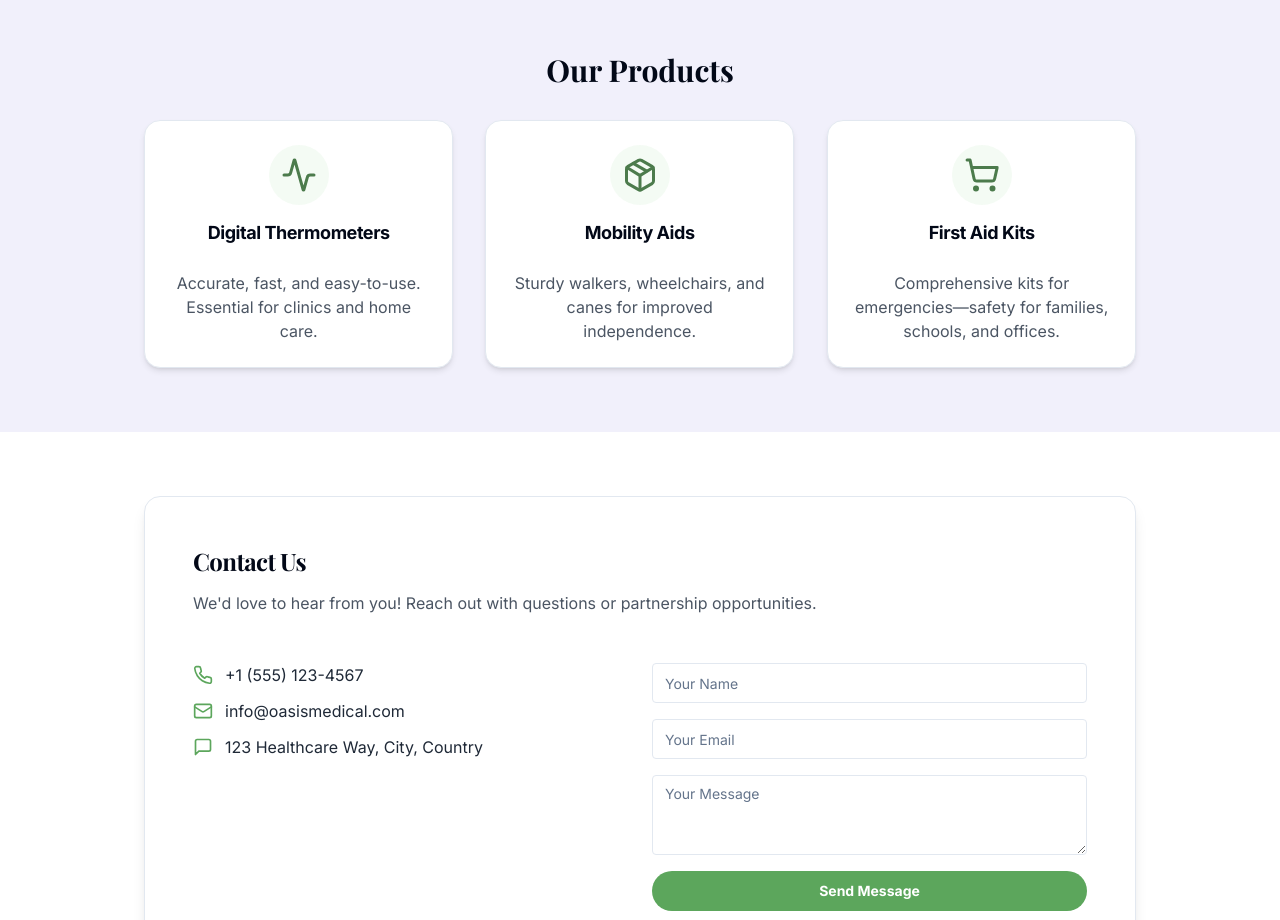
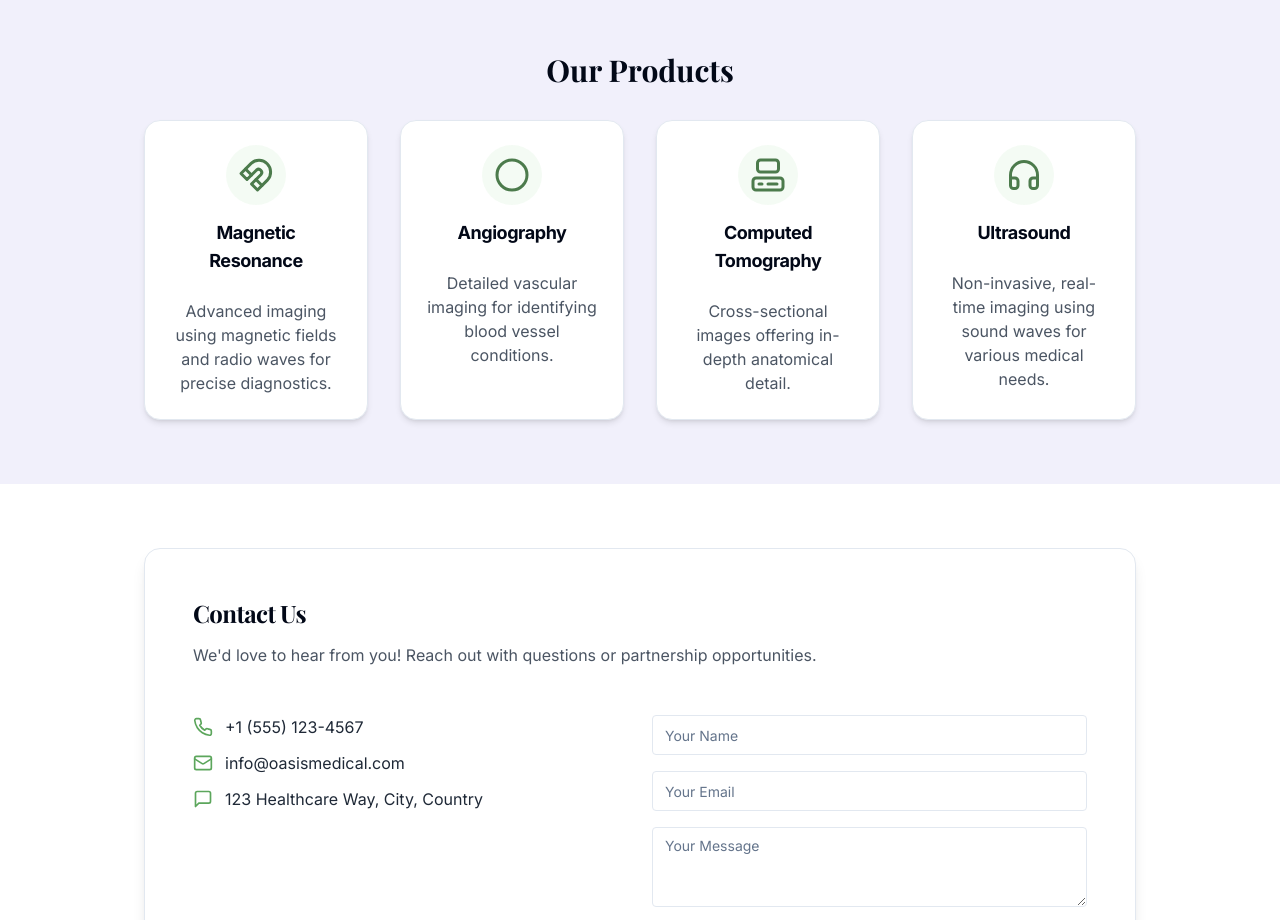
Before and after one commit to rilindmehmeti/ledi-med-website-d853ddb6, a React (Vite) app: page / in a window 1280 px wide. Shown: the part 1540-2460 px from the top of the page. Built offline with nearby package versions, Linux system fonts and the light colour scheme.

Commit message:
feat: Add new products to ProductsSection
Add new products with corresponding icons to the ProductsSection component.

```diff
--- a/src/components/ProductsSection.tsx
+++ b/src/components/ProductsSection.tsx
@@ -1,23 +1,28 @@
 
 import { Card, CardContent, CardHeader, CardTitle } from "@/components/ui/card";
-import { Package, ShoppingCart, Activity } from "lucide-react";
+import { Magnet, Circle, Computer, Headphones } from "lucide-react";
 import React from "react";
 
 const PRODUCTS = [
   {
-    name: "Digital Thermometers",
-    description: "Accurate, fast, and easy-to-use. Essential for clinics and home care.",
-    icon: Activity,
+    name: "Magnetic Resonance",
+    description: "Advanced imaging using magnetic fields and radio waves for precise diagnostics.",
+    icon: Magnet,
   },
   {
-    name: "Mobility Aids",
-    description: "Sturdy walkers, wheelchairs, and canes for improved independence.",
-    icon: Package,
+    name: "Angiography",
+    description: "Detailed vascular imaging for identifying blood vessel conditions.",
+    icon: Circle,
   },
   {
-    name: "First Aid Kits",
-    description: "Comprehensive kits for emergencies—safety for families, schools, and offices.",
-    icon: ShoppingCart,
+    name: "Computed Tomography",
+    description: "Cross-sectional images offering in-depth anatomical detail.",
+    icon: Computer,
+  },
+  {
+    name: "Ultrasound",
+    description: "Non-invasive, real-time imaging using sound waves for various medical needs.",
+    icon: Headphones,
   },
 ];
 
@@ -25,9 +30,12 @@ const ProductsSection = () => (
   <section id="products" className="w-full bg-soft-gray py-16 fade-in">
     <div className="max-w-5xl mx-auto px-4">
       <h2 className="font-playfair text-3xl font-bold mb-8 text-center">Our Products</h2>
-      <div className="grid grid-cols-1 md:grid-cols-3 gap-8">
-        {PRODUCTS.map((p, idx) => (
-          <Card key={p.name} className="bg-white rounded-2xl shadow-md hover:shadow-xl transition animate-scale-in flex flex-col items-center">
+      <div className="grid grid-cols-1 md:grid-cols-4 gap-8">
+        {PRODUCTS.map((p) => (
+          <Card
+            key={p.name}
+            className="bg-white rounded-2xl shadow-md hover:shadow-xl transition animate-scale-in flex flex-col items-center"
+          >
             <CardHeader className="flex flex-col items-center justify-center">
               <div className="mb-2 bg-soft-purple/30 rounded-full p-3">
                 <p.icon size={36} color="#4C7B4C" />
```
